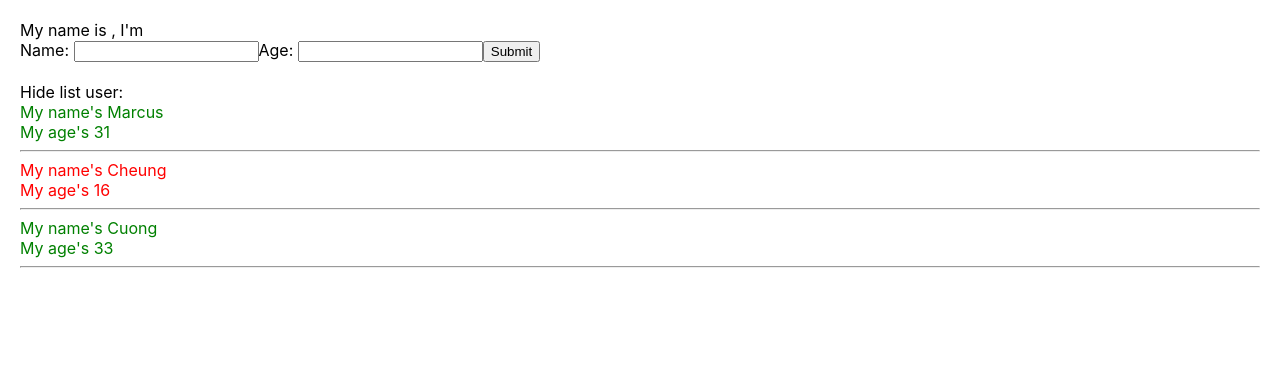
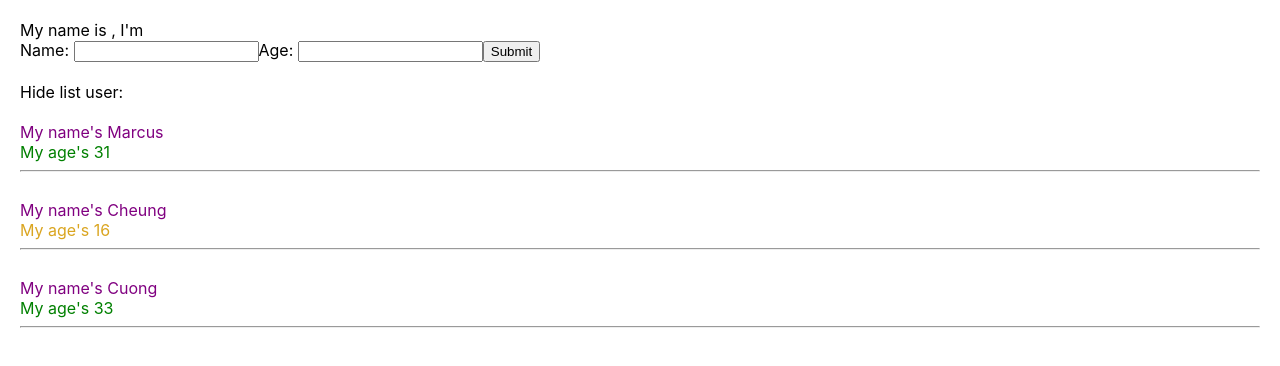
Before and after one commit to antking19/hoidanit-test-demo-react, a React (Create React App) app: page / in a window 1280 px wide. Shown: the top 366 px of the page. Built offline with nearby package versions, Linux system fonts and the light colour scheme.

Commit message:
video27 CSS voi React

```diff
--- a/package.json
+++ b/package.json
@@ -13,6 +13,7 @@
     "redux": "4.2.0",
     "redux-devtools-extension": "2.13.9",
     "redux-thunk": "2.4.1",
+    "sass": "1.53.0",
     "web-vitals": "2.1.4"
   },
   "scripts": {
--- a/src/App.js
+++ b/src/App.js
@@ -1,5 +1,5 @@
 import logo from "./logo.svg";
-import "./App.css";
+import "./App.scss";
 import { useDispatch, useSelector } from "react-redux";
 import { increaseCounter, decreaseCounter } from "./redux/action/counterAction";
 import MyComponent from "./components/MyComponent";
--- a/src/App.css
+++ b/src/App.scss
@@ -1,11 +1,3 @@
-.green {
-    color: green;
-}
-
-.red {
-    color: red;
-}
-
 body {
     padding: 20px;
     margin: 0;
--- a/src/components/DisplayInfo.js
+++ b/src/components/DisplayInfor.js
@@ -1,6 +1,7 @@
 import React from "react";
+import "./DisplayInfor.scss";
 
-class DisplayInfo extends React.Component {
+class DisplayInfor extends React.Component {
     state = {
         isShowHide: true,
     };
@@ -15,7 +16,7 @@ class DisplayInfo extends React.Component {
         const { listUsers } = this.props;
 
         return (
-            <div>
+            <div className="display-infor-container">
                 <div>
                     <span onClick={() => this.handleShowHide()}>
                         {this.state.isShowHide
@@ -31,7 +32,14 @@ class DisplayInfo extends React.Component {
                                     key={user.id}
                                     className={user.age > 18 ? "green" : "red"}
                                 >
-                                    <div>My name's {user.name}</div>
+                                    <div
+                                        style={{
+                                            color: "purple",
+                                            paddingTop: "20px",
+                                        }}
+                                    >
+                                        My name's {user.name}
+                                    </div>
                                     <div>My age's {user.age}</div>
                                     <hr />
                                 </div>
@@ -44,4 +52,4 @@ class DisplayInfo extends React.Component {
     }
 }
 
-export default DisplayInfo;
+export default DisplayInfor;
--- /dev/null
+++ b/src/components/DisplayInfor.scss
@@ -0,0 +1,9 @@
+.display-infor-container {
+    .green {
+        color: green;
+    }
+
+    .red {
+        color: goldenrod;
+    }
+}
--- a/src/components/MyComponent.js
+++ b/src/components/MyComponent.js
@@ -1,6 +1,6 @@
 import React from "react";
 import AddUserInfor from "./AddUserInfor";
-import DisplayInfo from "./DisplayInfo";
+import DisplayInfor from "./DisplayInfor";
 
 class MyComponent extends React.Component {
     state = {
@@ -22,7 +22,7 @@ class MyComponent extends React.Component {
             <div>
                 <AddUserInfor handleAddUser={this.handleAddUser} />
                 <br />
-                <DisplayInfo listUsers={this.state.listUsers} />
+                <DisplayInfor listUsers={this.state.listUsers} />
             </div>
         );
     }
```
Also changed, not shown: 1 other file (tests, documents, lock files or other folders).
